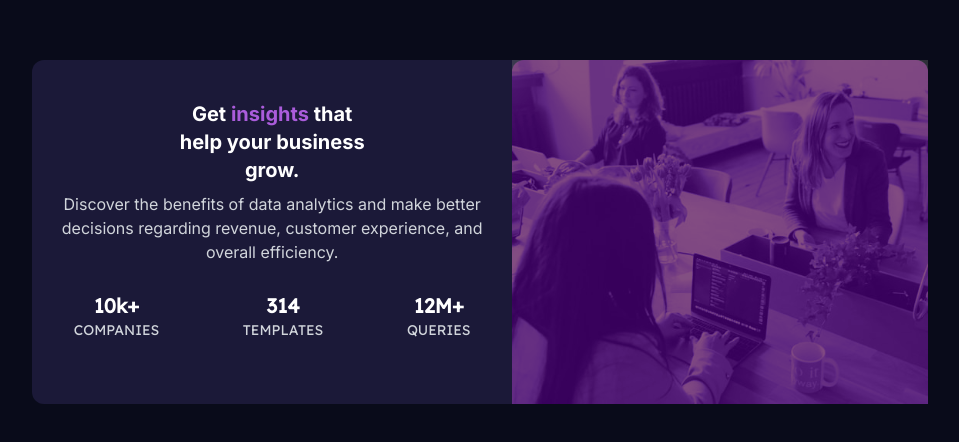
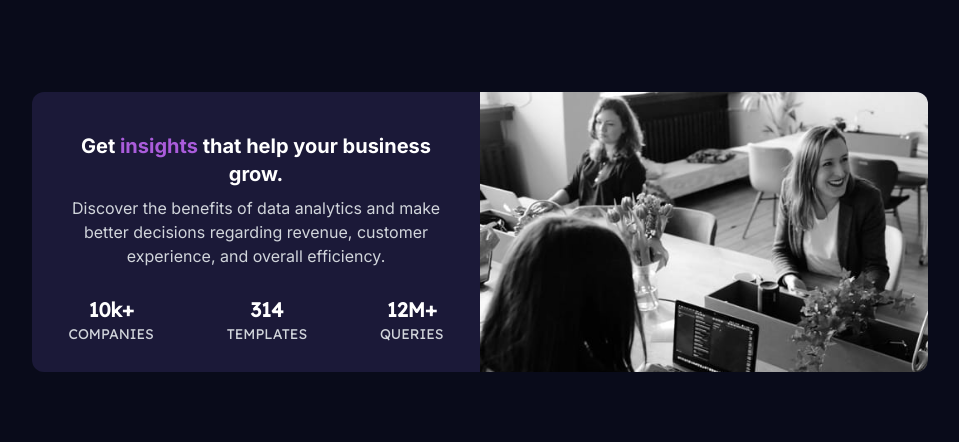
Before and after one commit to EyreC/fem-card, a Vue app: page / in a window 1280 px wide. Shown: the part 168-610 px from the top of the page, without its empty margins (160-1119 px from the left). Built offline with nearby package versions, Linux system fonts and the light colour scheme.

Commit message:
build files

```diff
--- a/package.json
+++ b/package.json
@@ -4,7 +4,8 @@
   "scripts": {
     "dev": "vite",
     "build": "vite build",
-    "serve": "vite preview"
+    "serve": "vite preview",
+    "deploy": "vite build && gh-pages -d dist"
   },
   "dependencies": {
     "@tailwindcss/aspect-ratio": "^0.2.1",
@@ -13,6 +14,7 @@
   "devDependencies": {
     "@vitejs/plugin-vue": "^1.9.0",
     "autoprefixer": "^10.3.6",
+    "gh-pages": "^3.2.3",
     "postcss": "^8.3.8",
     "tailwindcss": "^2.2.16",
     "vite": "^2.5.10"
--- a/src/components/Card.vue
+++ b/src/components/Card.vue
@@ -1,14 +1,17 @@
 <template>
-  <div class="mx-8 rounded-xl bg-desaturate-dark-blue pb-3 md:pb-0 flex flex-initial flex-col md:flex-row-reverse md:max-h-96 md:max-w-4xl">
+  <div class="mx-8 rounded-xl bg-desaturate-dark-blue pb-3 md:pb-0 flex flex-col md:flex-row-reverse md:max-h-96 md:max-w-4xl">
     <!-- <div class="img-test absolute insert-0 w-full  bg-cover bg-center rounded-xl"> --->
-    <div class="bg-soft-violet img-filter w-full rounded-t-xl">
-        <img class="opacity-30 md:hidden" src="@/assets/image-header-mobile.jpg"/>
-        <img class="opacity-30 hidden md:block min-h-full" src="@/assets/image-header-desktop.jpg"/>
-    </div>
-    <div>
-      <div class="mx-7 mb-4">
+      <div class="bg-card-mobile pt-full bg-no-repeat img-bg-size mobile-img-flex-basis md:hidden">
 
-              <h1 class="font-bold text-white text-xl mt-10">Get <span class="text-soft-violet">insights</span> that <br> help your business <br> grow.</h1>
+      </div>
+      <div class="bg-card-desktop rounded-r-xl pr-1/2 bg-cover hidden md:block">
+
+      </div>
+
+    <div class="md:mb-4">
+      <div class="mx-7 mb-4 offset-margin md:mt-0">
+
+              <h1 class="font-bold text-white text-xl mt-10">Get <span class="text-soft-violet">insights</span> that help your business grow.</h1>
               <p class="mt-2 text-gray-300">Discover the benefits of data analytics and make better decisions regarding revenue, customer experience, and overall efficiency.</p>
       </div>
       <div class="flex flex-col md:flex-row justify-around">
@@ -40,18 +43,16 @@ export default {
 </script>
 
 <style>
+.mobile-img-flex-basis {
+  height: 200px;
+}
+.offset-margin {
+  margin-top: -30%;
+}
+.img-bg-size {
+  background-size: 100%;
+}
 .img-filter{
-  /* min-width: 100%; */
-  /* height: 0; */
-    /* padding-top: 66.64%; (img-height / img-width * container-width) */
-                /* (853 / 1280 * 100) */
-
-
-  /* background-image: url(@/assets/image-header-mobile.jpg);
-  background-color: #aa5cdb;
-  background-blend-mode: overlay; */
   filter:contrast(200%) brightness(0.51);
-
-
 }
 </style>
--- a/tailwind.config.js
+++ b/tailwind.config.js
@@ -15,11 +15,22 @@ module.exports = {
         'soft-violet':'#aa5cdb',
         'dark-blue': '#090b1a',
         'desaturate-dark-blue': '#1b1938'
-      }
+      },
+      backgroundImage: {
+        'card-mobile': "url('@/assets/image-header-mobile.jpg')",
+        'card-desktop': "url('@/assets/image-header-desktop.jpg')",
+       },
+       padding: {
+         '2/3': '66.66667%',
+         '1/2': '50%',
+         'full': '100%'
+       }
     },
   },
   variants: {
     extend: {},
   },
-  plugins: [],
+  plugins: [
+    require('@tailwindcss/aspect-ratio'),
+  ],
 }
```
Also changed, not shown: 1 other file (tests, documents, lock files or other folders).
